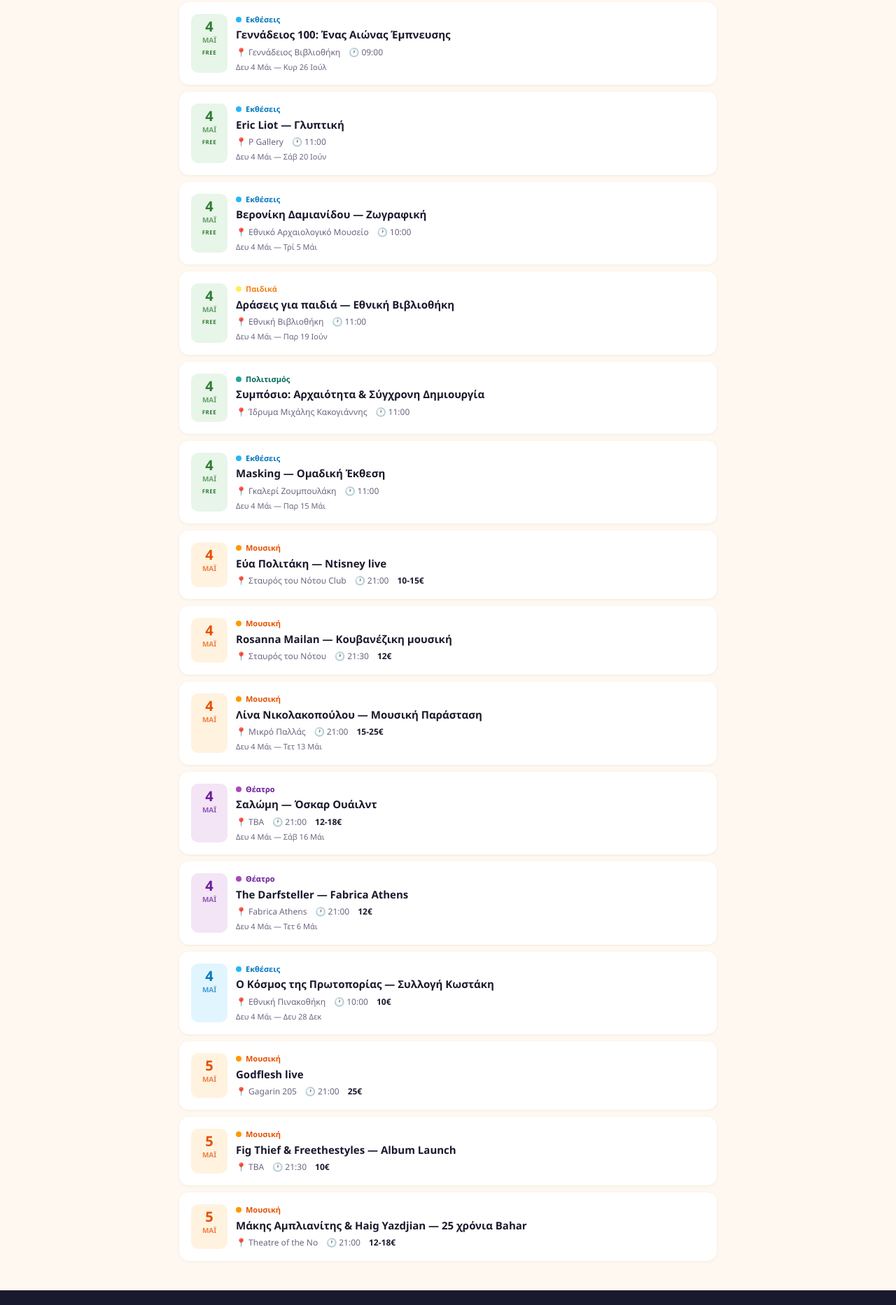
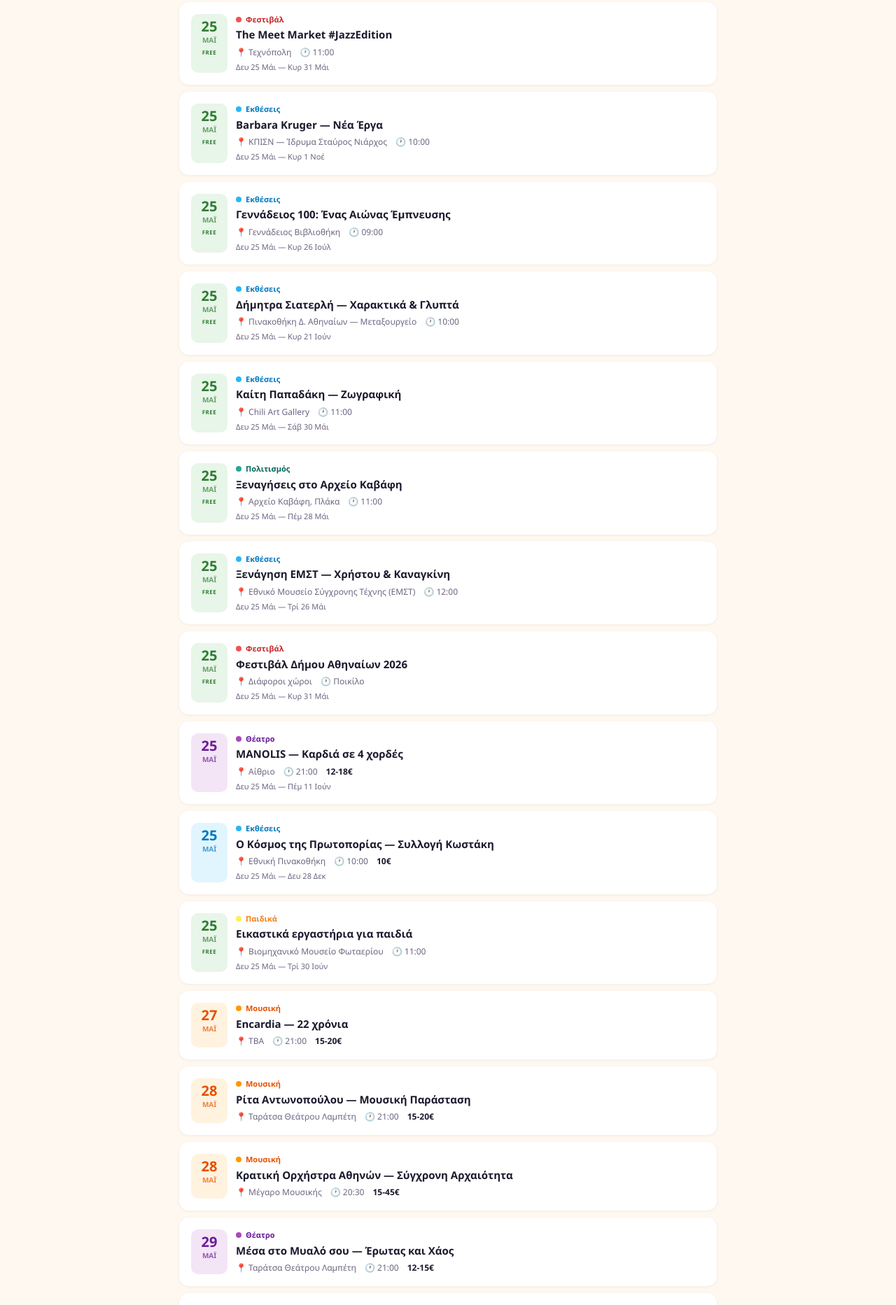
Before and after one commit to zise-gr/zise-gr, a Next.js app: page / in a window 1280 px wide. Shown: the part 500-2365 px from the top of the page at 70% size. Built offline with nearby package versions, Linux system fonts and the light colour scheme.

Commit message:
May 25-31 events

```diff
--- a/app/page.tsx
+++ b/app/page.tsx
@@ -2,22 +2,31 @@
 import { useState, useMemo } from "react";
 
 const EVENTS = [
-  { id: "E201", title: "Γεννάδειος 100: Ένας Αιώνας Έμπνευσης", cat: "Εκθέσεις", date: "2026-05-04", end: "2026-07-26", time: "09:00", venue: "Γεννάδειος Βιβλιοθήκη", area: "Κολωνάκι", price: "Δωρεάν", free: true, desc: "Επετειακή έκθεση 100 χρόνων με σπάνια εκθέματα.", url: "https://gennadius.gr" },
-  { id: "E202", title: "Eric Liot — Γλυπτική", cat: "Εκθέσεις", date: "2026-05-04", end: "2026-06-20", time: "11:00", venue: "P Gallery", area: "Κέντρο", price: "Δωρεάν", free: true, desc: "Ατομική έκθεση με έμπνευση από την ελληνιστική τέχνη και σύγχρονα υλικά.", url: "https://pgallery.gr" },
-  { id: "E203", title: "Βερονίκη Δαμιανίδου — Ζωγραφική", cat: "Εκθέσεις", date: "2026-05-04", end: "2026-05-05", time: "10:00", venue: "Εθνικό Αρχαιολογικό Μουσείο", area: "Κέντρο", price: "Δωρεάν", free: true, desc: "Έργα που εξερευνούν το μυστήριο, τον ερωτισμό και τη γυναικεία μορφή. Τελευταίες μέρες!", url: "https://namuseum.gr" },
-  { id: "E204", title: "Δράσεις για παιδιά — Εθνική Βιβλιοθήκη", cat: "Παιδικά", date: "2026-05-04", end: "2026-06-19", time: "11:00", venue: "Εθνική Βιβλιοθήκη", area: "ΚΠΙΣΝ", price: "Δωρεάν", free: true, desc: "Εκπαιδευτικές δράσεις Μαΐου-Ιουνίου για παιδιά 3-12 ετών.", url: "https://nlg.gr" },
-  { id: "E205", title: "Φεστιβάλ Δήμου Αθηναίων 2026", cat: "Φεστιβάλ", date: "2026-05-01", end: "2026-05-31", time: "Ποικίλο", venue: "Διάφοροι χώροι", area: "Κέντρο", price: "Δωρεάν", free: true, desc: "Ολόκληρη η Αθήνα μετατρέπεται σε ανοιχτή σκηνή πολιτισμού και δημιουργίας.", url: "https://cityfestival.thisisathens.org" },
-  { id: "E206", title: "Συμπόσιο: Αρχαιότητα & Σύγχρονη Δημιουργία", cat: "Πολιτισμός", date: "2026-05-04", end: "2026-05-04", time: "11:00", venue: "Ίδρυμα Μιχάλης Κακογιάννης", area: "Κέντρο", price: "Δωρεάν", free: true, desc: "Στρογγυλή τράπεζα, λογοτεχνία, performance και προβολές.", url: "https://mcf.gr" },
-  { id: "E207", title: "Masking — Ομαδική Έκθεση", cat: "Εκθέσεις", date: "2026-05-04", end: "2026-05-15", time: "11:00", venue: "Γκαλερί Ζουμπουλάκη", area: "Κολωνάκι", price: "Δωρεάν", free: true, desc: "Ομαδική εικαστική έκθεση.", url: "https://zoumboulakis.gr" },
-  { id: "E208", title: "Εύα Πολιτάκη — Ntisney live", cat: "Μουσική", date: "2026-05-04", end: "2026-05-04", time: "21:00", venue: "Σταυρός του Νότου Club", area: "Ν. Κόσμος", price: "10-15€", free: false, desc: "Ζωντανή παρουσίαση του άλμπουμ Ntisney με αφήγηση και θεατρικά στοιχεία.", url: "https://staurosanotou.gr" },
-  { id: "E209", title: "Rosanna Mailan — Κουβανέζικη μουσική", cat: "Μουσική", date: "2026-05-04", end: "2026-05-04", time: "21:30", venue: "Σταυρός του Νότου", area: "Ν. Κόσμος", price: "12€", free: false, desc: "Παραδοσιακά και πρωτότυπα κουβανέζικα έργα με διεθνείς μουσικούς.", url: "https://staurosanotou.gr" },
-  { id: "E210", title: "Godflesh live", cat: "Μουσική", date: "2026-05-05", end: "2026-05-05", time: "21:00", venue: "Gagarin 205", area: "Κέντρο", price: "25€", free: false, desc: "Οι θρύλοι της industrial metal επιστρέφουν στην Αθήνα.", url: "https://more.com" },
-  { id: "E211", title: "Fig Thief & Freethestyles — Album Launch", cat: "Μουσική", date: "2026-05-05", end: "2026-05-05", time: "21:30", venue: "TBA", area: "Κέντρο", price: "10€", free: false, desc: "Παρουσίαση νέου άλμπουμ We Planted Peonies με πολλούς καλεσμένους.", url: "https://more.com" },
-  { id: "E212", title: "Λίνα Νικολακοπούλου — Μουσική Παράσταση", cat: "Μουσική", date: "2026-05-04", end: "2026-05-13", time: "21:00", venue: "Μικρό Παλλάς", area: "Κέντρο", price: "15-25€", free: false, desc: "Μυσταγωγική παράσταση με στίχους, ποιήματα και τραγούδια.", url: "https://more.com" },
-  { id: "E213", title: "Σαλώμη — Όσκαρ Ουάιλντ", cat: "Θέατρο", date: "2026-05-04", end: "2026-05-16", time: "21:00", venue: "TBA", area: "Κέντρο", price: "12-18€", free: false, desc: "Σύγχρονη σκηνική μεταγραφή που διερευνά γυναικεία ταυτότητα και εξουσία.", url: "https://ticketservices.gr" },
-  { id: "E214", title: "The Darfsteller — Fabrica Athens", cat: "Θέατρο", date: "2026-05-04", end: "2026-05-06", time: "21:00", venue: "Fabrica Athens", area: "Μεταξουργείο", price: "12€", free: false, desc: "Βασισμένο στη βραβευμένη νουβέλα του Walter M. Miller Jr.", url: "https://ticketservices.gr" },
-  { id: "E215", title: "Ο Κόσμος της Πρωτοπορίας — Συλλογή Κωστάκη", cat: "Εκθέσεις", date: "2026-05-04", end: "2026-12-28", time: "10:00", venue: "Εθνική Πινακοθήκη", area: "Κέντρο", price: "10€", free: false, desc: "Έργα ρωσικής πρωτοπορίας από τη Συλλογή Κωστάκη.", url: "https://nationalgallery.gr" },
-  { id: "E216", title: "Μάκης Αμπλιανίτης & Haig Yazdjian — 25 χρόνια Bahar", cat: "Μουσική", date: "2026-05-05", end: "2026-05-05", time: "21:00", venue: "Theatre of the No", area: "Κέντρο", price: "12-18€", free: false, desc: "Γιορτή για τα 25 χρόνια του άλμπουμ Bahar.", url: "https://more.com" },
+  // ΦΕΣΤΙΒΑΛ — HIGHLIGHT ΤΗΣ ΕΒΔΟΜΑΔΑΣ
+  { id: "E301", title: "25o Athens Jazz Festival", cat: "Φεστιβάλ", date: "2026-05-25", end: "2026-05-31", time: "19:00", venue: "Τεχνόπολη Δήμου Αθηναίων", area: "Γκάζι", price: "Δωρεάν", free: true, desc: "25 χρόνια Athens Jazz! 20 σχήματα από Ελλάδα και εξωτερικό, ελεύθερη είσοδος. Stavros Lantsias Quartet, Greek Cooking Band και πολλοί ακόμα.", url: "https://athens-technopolis.gr" },
+  { id: "E302", title: "The Meet Market #JazzEdition", cat: "Φεστιβάλ", date: "2026-05-25", end: "2026-05-31", time: "11:00", venue: "Τεχνόπολη", area: "Γκάζι", price: "Δωρεάν", free: true, desc: "Η αγαπημένη αγορά της πόλης σε Jazz edition στο πλαίσιο του Athens Jazz.", url: "https://athens-technopolis.gr" },
+  { id: "E303", title: "Kosmos Jazz Party @ Gazarte Roof", cat: "Μουσική", date: "2026-05-30", end: "2026-05-30", time: "21:00", venue: "Gazarte Roof Stage", area: "Γκάζι", price: "Δωρεάν", free: true, desc: "Μουσικές ανάμεσα σε λάτιν και τζαζ από τον Kosmos 93.6 στο πλαίσιο του Athens Jazz.", url: "https://gazarte.gr" },
+  // ΔΩΡΕΑΝ ΕΚΘΕΣΕΙΣ
+  { id: "E304", title: "Barbara Kruger — Νέα Έργα", cat: "Εκθέσεις", date: "2026-05-25", end: "2026-11-01", time: "10:00", venue: "ΚΠΙΣΝ — Ίδρυμα Σταύρος Νιάρχος", area: "Καλλιθέα", price: "Δωρεάν", free: true, desc: "13 νέα έργα της Barbara Kruger σχολιάζουν τον δημόσιο χώρο και κοινωνικοπολιτικά ζητήματα.", url: "https://snfcc.org" },
+  { id: "E305", title: "Γεννάδειος 100: Ένας Αιώνας Έμπνευσης", cat: "Εκθέσεις", date: "2026-05-25", end: "2026-07-26", time: "09:00", venue: "Γεννάδειος Βιβλιοθήκη", area: "Κολωνάκι", price: "Δωρεάν", free: true, desc: "Επετειακή έκθεση 100 χρόνων Γενναδείου Βιβλιοθήκης.", url: "https://gennadius.gr" },
+  { id: "E306", title: "Δήμητρα Σιατερλή — Χαρακτικά & Γλυπτά", cat: "Εκθέσεις", date: "2026-05-25", end: "2026-06-21", time: "10:00", venue: "Πινακοθήκη Δ. Αθηναίων — Μεταξουργείο", area: "Μεταξουργείο", price: "Δωρεάν", free: true, desc: "Χαρακτικά, γλυπτά και εγκαταστάσεις που εστιάζουν στη σύνδεση και την ανθεκτικότητα.", url: "https://pinakothiki-athinas.gr" },
+  { id: "E307", title: "Καίτη Παπαδάκη — Ζωγραφική", cat: "Εκθέσεις", date: "2026-05-25", end: "2026-05-30", time: "11:00", venue: "Chili Art Gallery", area: "Κέντρο", price: "Δωρεάν", free: true, desc: "Έργα που αποτυπώνουν φευγαλέες στιγμές, φως και σκιά. Τελευταίες μέρες.", url: "https://chiliartgallery.gr" },
+  { id: "E308", title: "Ξεναγήσεις στο Αρχείο Καβάφη", cat: "Πολιτισμός", date: "2026-05-25", end: "2026-05-28", time: "11:00", venue: "Αρχείο Καβάφη, Πλάκα", area: "Πλάκα", price: "Δωρεάν", free: true, desc: "Αποκλειστικές ξεναγήσεις σε συνεργασία με το Φεστιβάλ Δήμου Αθηναίων και το Ίδρυμα Ωνάση.", url: "https://cityfestival.thisisathens.org" },
+  { id: "E309", title: "Ξενάγηση ΕΜΣΤ — Χρήστου & Καναγκίνη", cat: "Εκθέσεις", date: "2026-05-25", end: "2026-05-26", time: "12:00", venue: "Εθνικό Μουσείο Σύγχρονης Τέχνης (ΕΜΣΤ)", area: "Κέντρο", price: "Δωρεάν", free: true, desc: "Back-to-back ξενάγηση: Γιάννης Χρήστου: Εναντιοδρομία και Ωδή στα πράγματα: Νίκη Καναγκίνη.", url: "https://emst.gr" },
+  // ΦΕΣΤΙΒΑΛ ΔΗΜΟΥ ΑΘΗΝΑΙΩΝ (συνεχίζεται)
+  { id: "E310", title: "Φεστιβάλ Δήμου Αθηναίων 2026", cat: "Φεστιβάλ", date: "2026-05-25", end: "2026-05-31", time: "Ποικίλο", venue: "Διάφοροι χώροι", area: "Κέντρο", price: "Δωρεάν", free: true, desc: "Μουσική, χορός, εκθέσεις — η Αθήνα γίνεται ανοιχτή σκηνή πολιτισμού.", url: "https://cityfestival.thisisathens.org" },
+  // ΜΟΥΣΙΚΗ
+  { id: "E311", title: "Ρίτα Αντωνοπούλου — Μουσική Παράσταση", cat: "Μουσική", date: "2026-05-28", end: "2026-05-28", time: "21:00", venue: "Ταράτσα Θεάτρου Λαμπέτη", area: "Κέντρο", price: "15-20€", free: false, desc: "Η Ρίτα Αντωνοπούλου συνδυάζει μουσική και θέατρο στη σκηνή που ξεκίνησε.", url: "https://more.com" },
+  { id: "E312", title: "Κρατική Ορχήστρα Αθηνών — Σύγχρονη Αρχαιότητα", cat: "Μουσική", date: "2026-05-28", end: "2026-05-28", time: "20:30", venue: "Μέγαρο Μουσικής", area: "Κέντρο", price: "15-45€", free: false, desc: "Συναυλία της ΚΟΑ στο Μέγαρο Μουσικής Αθηνών.", url: "https://megaron.gr" },
+  { id: "E313", title: "Encardia — 22 χρόνια", cat: "Μουσική", date: "2026-05-27", end: "2026-05-27", time: "21:00", venue: "TBA", area: "Κέντρο", price: "15-20€", free: false, desc: "22 χρόνια encardia. Χιλιάδες συναυλίες, δύο μουσικο-θεατρικές παραγωγές.", url: "https://more.com" },
+  // ΘΕΑΤΡΟ
+  { id: "E314", title: "MANOLIS — Καρδιά σε 4 χορδές", cat: "Θέατρο", date: "2026-05-25", end: "2026-06-11", time: "21:00", venue: "Αίθριο", area: "Κέντρο", price: "12-18€", free: false, desc: "Θεατρικό έργο σε νέα σκηνοθεσία της Ιόλης Ανδρεάδη.", url: "https://ticketservices.gr" },
+  { id: "E315", title: "Μέσα στο Μυαλό σου — Έρωτας και Χάος", cat: "Θέατρο", date: "2026-05-29", end: "2026-05-29", time: "21:00", venue: "Ταράτσα Θεάτρου Λαμπέτη", area: "Κέντρο", price: "12-15€", free: false, desc: "Τελευταία παράσταση πριν τη συνέχεια της σειράς.", url: "https://ticketservices.gr" },
+  { id: "E316", title: "Θεατρική διαδρομή: Επόμενη Στάση Γκαζοχώρι", cat: "Θέατρο", date: "2026-05-31", end: "2026-05-31", time: "11:00", venue: "Τεχνόπολη", area: "Γκάζι", price: "10€", free: false, desc: "Περιπατητική θεατρική διαδρομή στον χώρο της Τεχνόπολης.", url: "https://athens-technopolis.gr" },
+  // ΕΚΘΕΣΕΙΣ (επί πληρωμή)
+  { id: "E317", title: "Ο Κόσμος της Πρωτοπορίας — Συλλογή Κωστάκη", cat: "Εκθέσεις", date: "2026-05-25", end: "2026-12-28", time: "10:00", venue: "Εθνική Πινακοθήκη", area: "Κέντρο", price: "10€", free: false, desc: "Έργα ρωσικής πρωτοπορίας από τη Συλλογή Κωστάκη.", url: "https://nationalgallery.gr" },
+  // ΠΑΙΔΙΚΑ
+  { id: "E318", title: "Εικαστικά εργαστήρια για παιδιά", cat: "Παιδικά", date: "2026-05-25", end: "2026-06-30", time: "11:00", venue: "Βιομηχανικό Μουσείο Φωταερίου", area: "Γκάζι", price: "Δωρεάν", free: true, desc: "Εργαστήρια για παιδιά στο πλαίσιο των δράσεων της Τεχνόπολης.", url: "https://athens-technopolis.gr" },
 ];
 
 const CAT_COLORS: Record<string, { bg: string; text: string; dot: string }> = {
@@ -69,7 +78,7 @@ export default function Home() {
       <div style={{ background: "linear-gradient(135deg, #1A1A2E 0%, #2D2B45 100%)", padding: "48px 20px 40px", textAlign: "center" }}>
         <h1 style={{ color: "#fff", fontSize: 28, fontWeight: 800, margin: "0 0 8px", letterSpacing: "-0.01em" }}>Βρες τι γίνεται.</h1>
         <p style={{ color: "#FF6B4A", fontSize: 16, fontWeight: 400, margin: 0, letterSpacing: 0.5 }}>Ζήσε τη στιγμή.</p>
-        <p style={{ color: "rgba(255,255,255,0.45)", fontSize: 13, marginTop: 16 }}>{EVENTS.length} εκδηλώσεις · Μάιος 2026 · Αθήνα</p>
+        <p style={{ color: "rgba(255,255,255,0.45)", fontSize: 13, marginTop: 16 }}>{EVENTS.length} εκδηλώσεις · 25-31 Μαΐου 2026 · Αθήνα</p>
       </div>
       <div style={{ maxWidth: 800, margin: "0 auto", padding: "16px 16px 0" }}>
         <div style={{ display: "flex", gap: 8, overflowX: "auto", paddingBottom: 8 }}>
```
